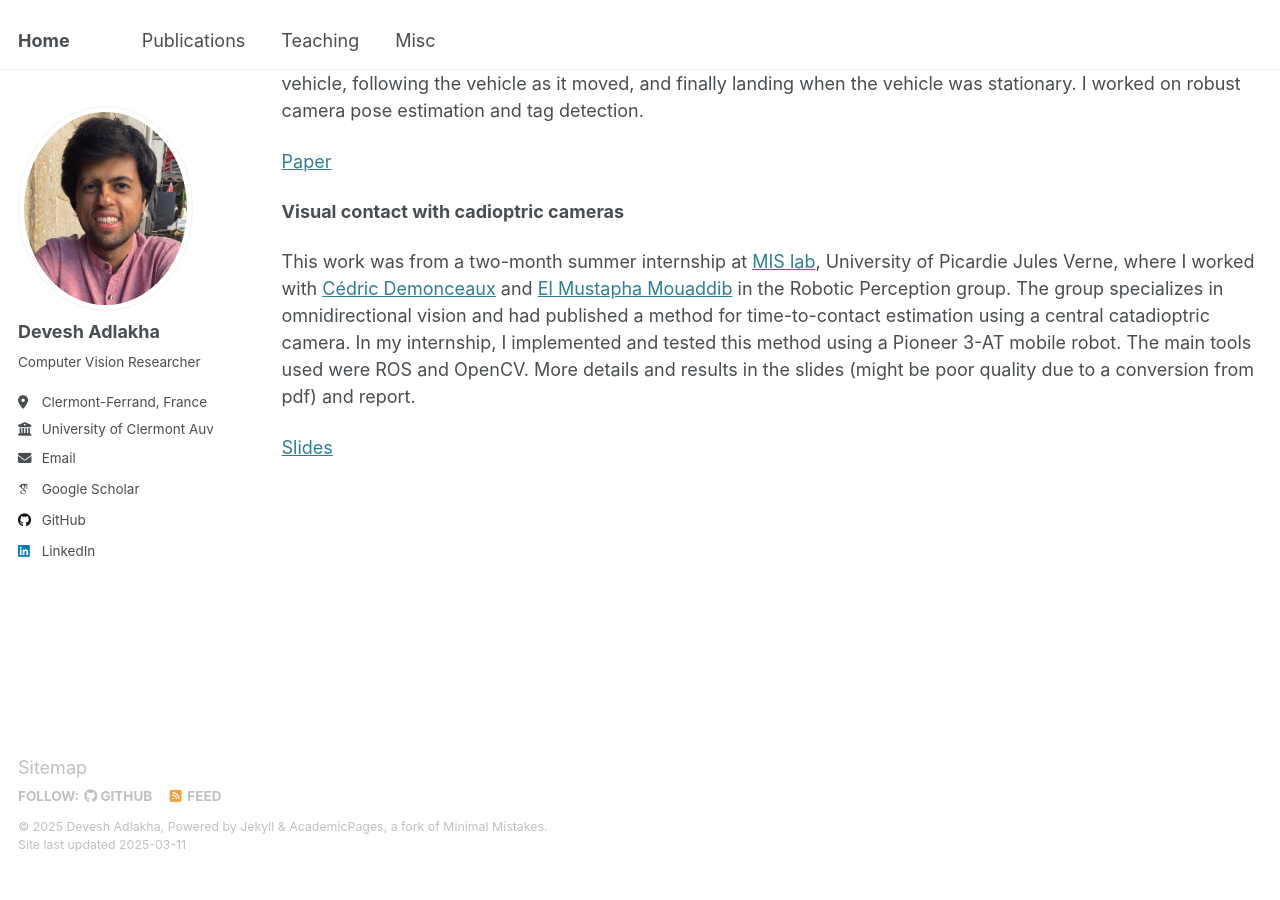
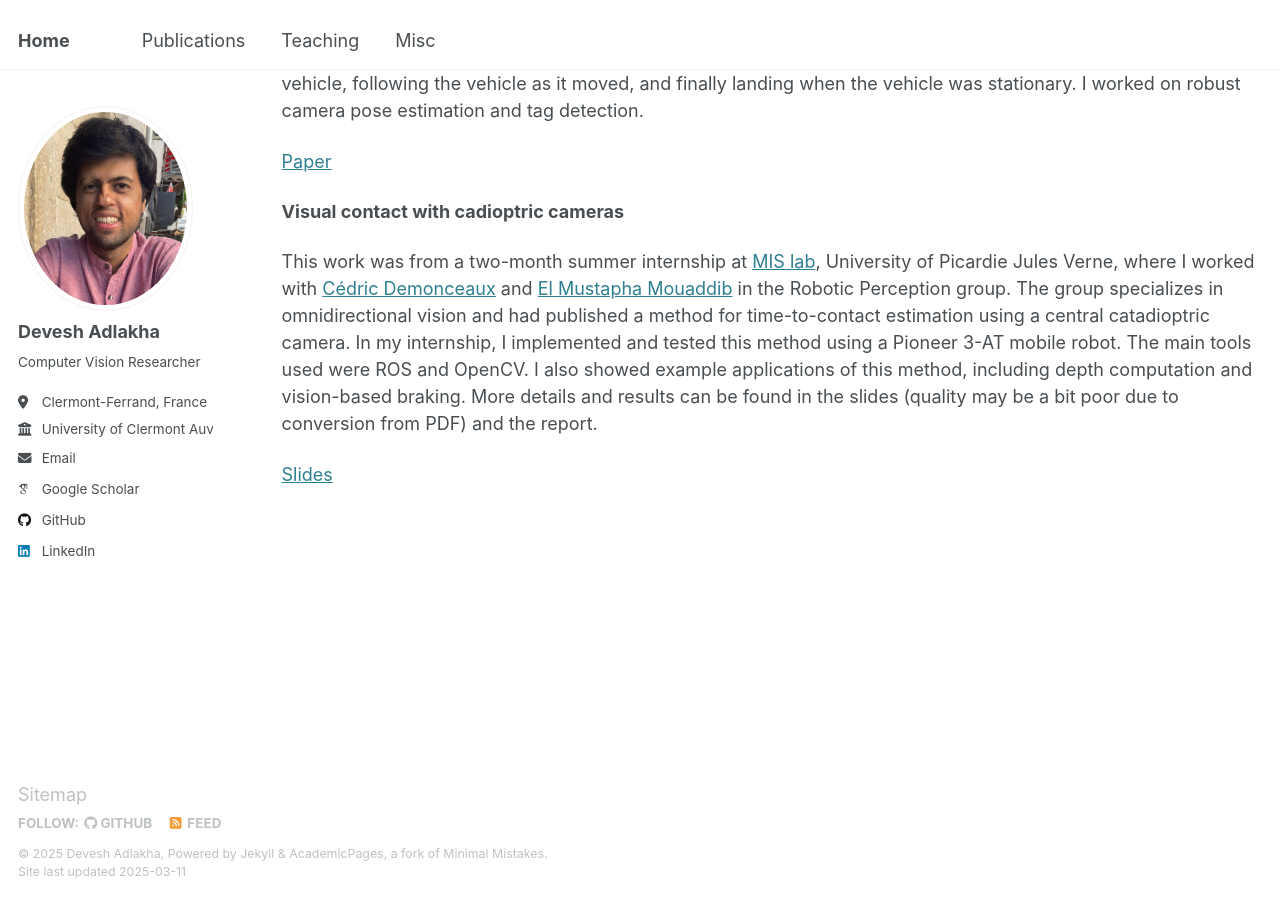
Before and after one commit to devadlakha/devadlakha.github.io, a Jekyll site: the page built from _pages/misc.md, in a window 1280 px wide and 900 px high, scrolled down 1177 px. Built offline with Jekyll 4.4.1, drawn with Linux system fonts in a browser that asks for light colours; some web fonts are replaced; before the commit the page ends 2050 px from its top, so only the background shows below that.

Commit message:
Update misc.md

```diff
--- a/_pages/misc.md
+++ b/_pages/misc.md
@@ -29,6 +29,6 @@ This work was part of my internship at the [Institute of Computer Graphics and V
 
 **Visual contact with cadioptric cameras**
 
-This work was from a two-month summer internship at [MIS lab](https://www.mis.u-picardie.fr), University of Picardie Jules Verne, where I worked with [Cédric Demonceaux](https://sites.google.com/view/cedricdemonceaux/home) and [El Mustapha Mouaddib](https://home.mis.u-picardie.fr/~mouaddib/index.php?page=accueil) in the Robotic Perception group. The group specializes in omnidirectional vision and had published a method for time-to-contact estimation using a central catadioptric camera. In my internship, I implemented and tested this method using a Pioneer 3-AT mobile robot. The main tools used were ROS and OpenCV. More details and results in the slides (might be poor quality due to a conversion from pdf) and report.
+This work was from a two-month summer internship at [MIS lab](https://www.mis.u-picardie.fr), University of Picardie Jules Verne, where I worked with [Cédric Demonceaux](https://sites.google.com/view/cedricdemonceaux/home) and [El Mustapha Mouaddib](https://home.mis.u-picardie.fr/~mouaddib/index.php?page=accueil) in the Robotic Perception group. The group specializes in omnidirectional vision and had published a method for time-to-contact estimation using a central catadioptric camera. In my internship, I implemented and tested this method using a Pioneer 3-AT mobile robot. The main tools used were ROS and OpenCV. I also showed example applications of this method, including depth computation and vision-based braking. More details and results can be found in the slides (quality may be a bit poor due to conversion from PDF) and the report.
 
 [Slides](https://docs.google.com/presentation/d/1c3bOevwVjbf8PJqQAFYKfqNDCrETQdBFC3qn7KOI7lY/edit?usp=sharing)
```
